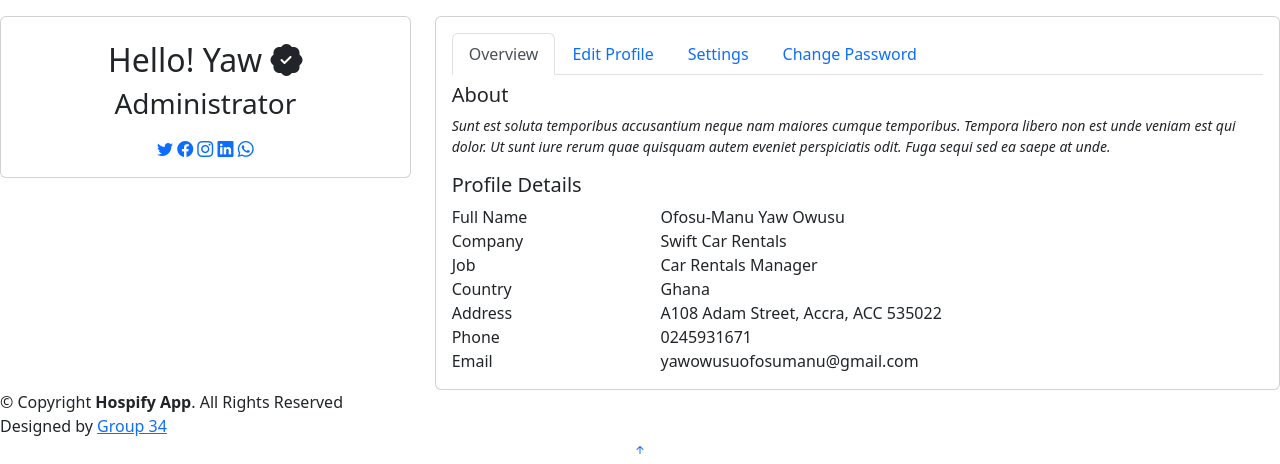
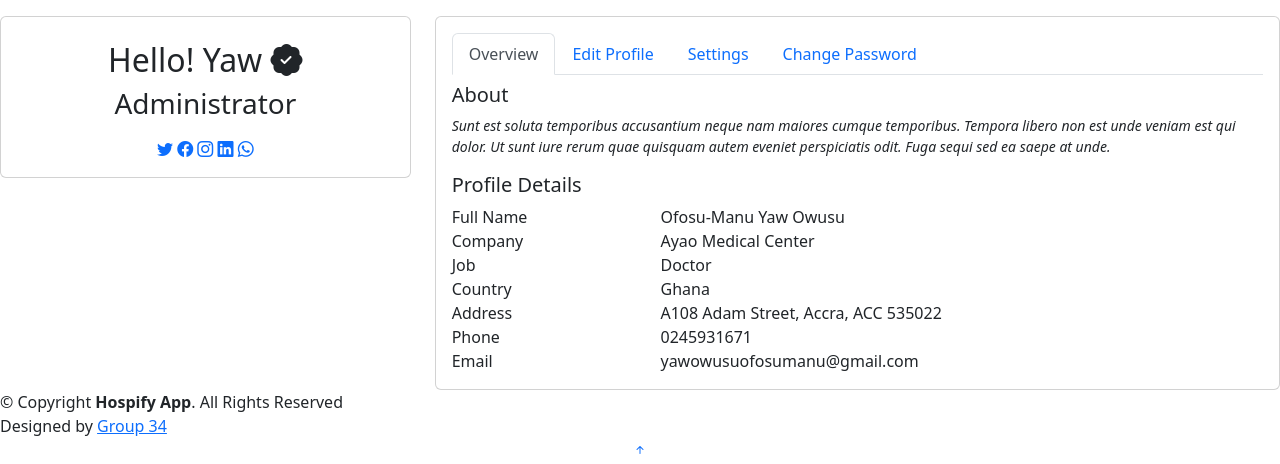
Before and after one commit to yaw-owusu/Ayao-Medical-Center, a PHP site: page /users-profile.php in a window 1280 px wide. Shown: the part 336-800 px from the top of the page. Run offline with PHP 8.4, Linux system fonts and the light colour scheme; some libraries are stand-ins or nearby versions.

Commit message:
little changes done

```diff
--- a/pages-contact.php
+++ b/pages-contact.php
@@ -376,7 +376,7 @@
                 <div class="info-box card">
                   <i class="bi bi-envelope"></i>
                   <h3>Email Us</h3>
-                  <p>nanayaw@mail.com<br />hospifyapp@mail.com</p>
+                  <p>dr.nanayaw@mail.com<br />hospifyapp@mail.com</p>
                 </div>
               </div>
               <div class="col-lg-6">
--- a/users-profile.php
+++ b/users-profile.php
@@ -359,7 +359,7 @@
         <h1>Profile</h1>
         <nav>
           <ol class="breadcrumb">
-            <li class="breadcrumb-item"><a href="index.php">Home</a></li>
+            <li class="breadcrumb-item"><a href="Dashboard.php">Home</a></li>
             <li class="breadcrumb-item">Users</li>
             <li class="breadcrumb-item active">Profile</li>
           </ol>
@@ -462,12 +462,12 @@
 
                     <div class="row">
                       <div class="col-lg-3 col-md-4 label">Company</div>
-                      <div class="col-lg-9 col-md-8">Swift Car Rentals</div>
+                      <div class="col-lg-9 col-md-8">Ayao Medical Center</div>
                     </div>
 
                     <div class="row">
                       <div class="col-lg-3 col-md-4 label">Job</div>
-                      <div class="col-lg-9 col-md-8">Car Rentals Manager</div>
+                      <div class="col-lg-9 col-md-8">Doctor</div>
                     </div>
 
                     <div class="row">
@@ -572,7 +572,7 @@
                             type="text"
                             class="form-control"
                             id="company"
-                            value="Swift Car Rentals"
+                            value="Ayao Medical Center"
                           />
                         </div>
                       </div>
@@ -589,7 +589,7 @@
                             type="text"
                             class="form-control"
                             id="Job"
-                            value="Swift Car Rentals Manager"
+                            value="Doctor"
                           />
                         </div>
                       </div>
```
Also changed, not shown: assets/js/main.js (+1 -7 lines).
